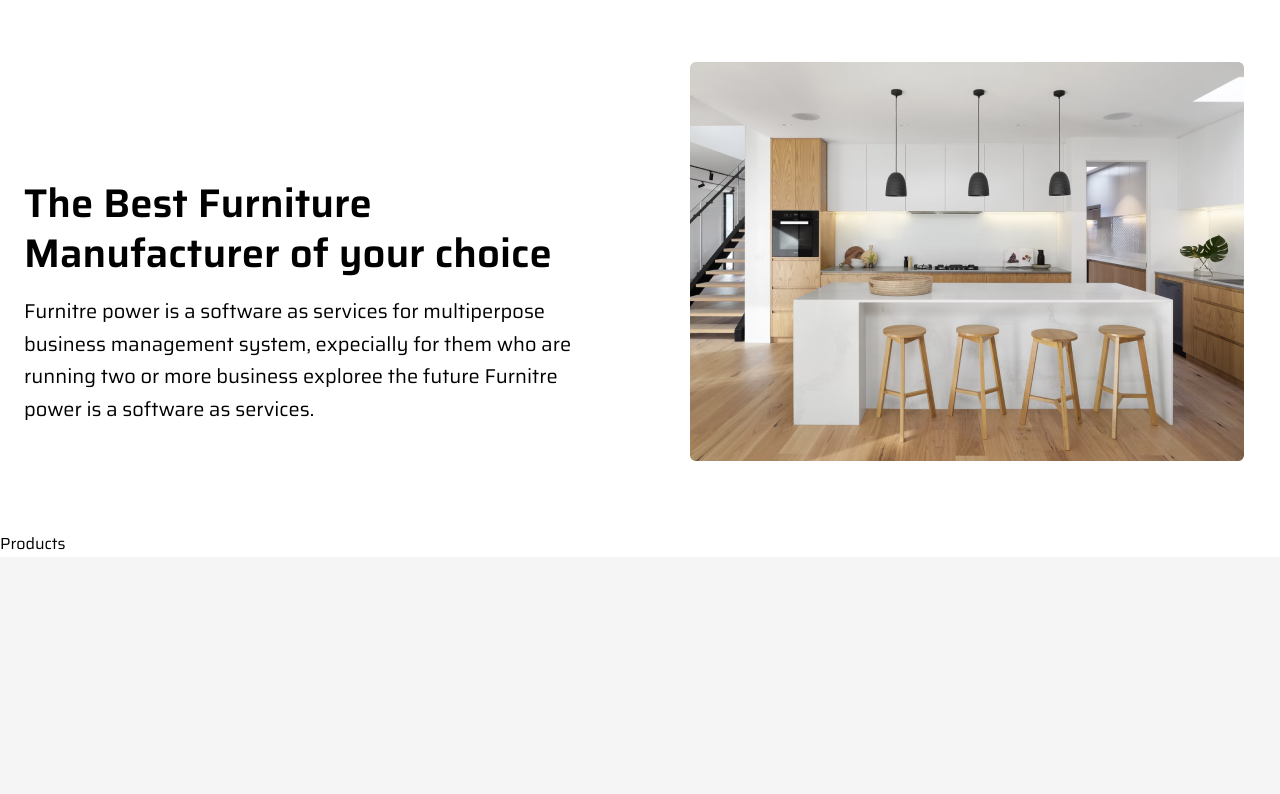
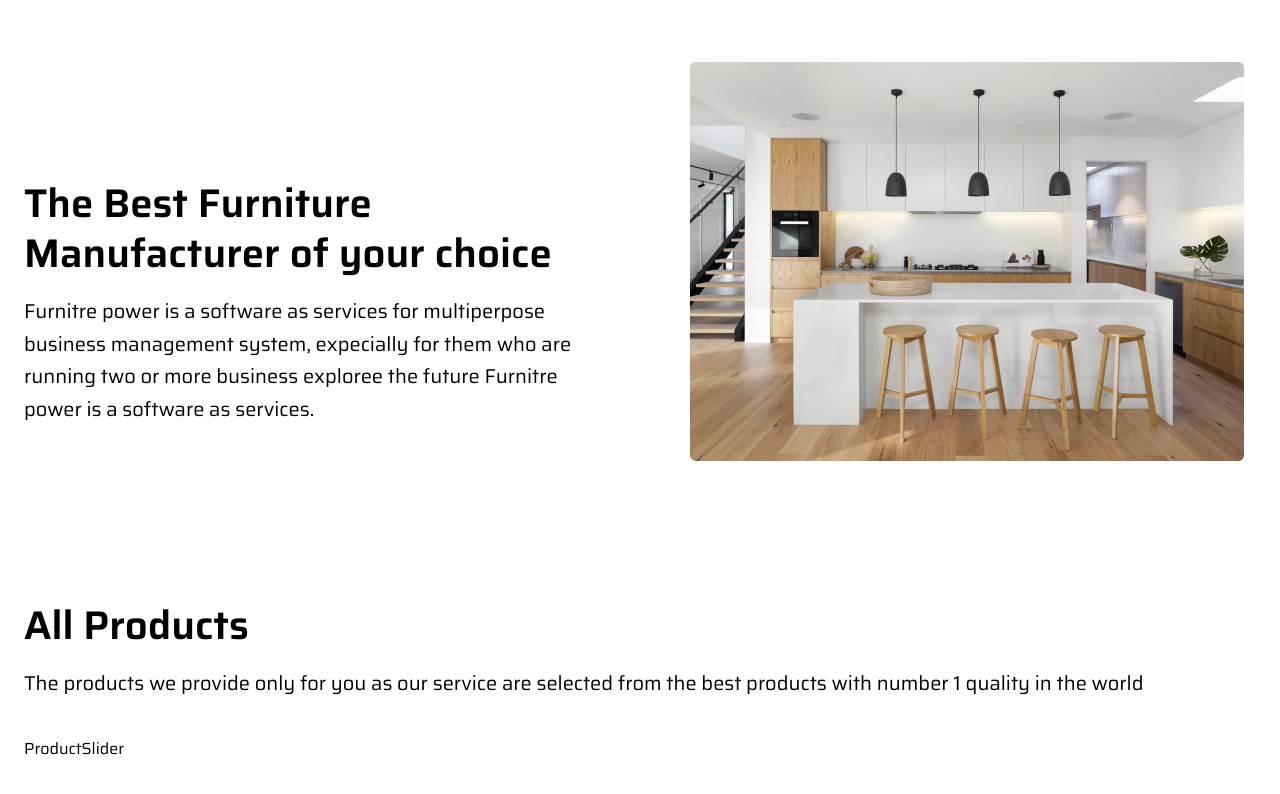
Before and after one commit to Isaiah-Mwinga/Furniture-palace, a React (Create React App) app: page / in a window 1280 px wide. Shown: the part 2017-2811 px from the top of the page. Before the commit the page ends 2574 px from the top, so only its background shows below. Built offline with nearby package versions, Linux system fonts and the light colour scheme; the HTML template or start-up script is replaced by a standard one.

Commit message:
furniture palace

```diff
--- a/src/components/Products.js
+++ b/src/components/Products.js
@@ -1,7 +1,25 @@
 import React from 'react';
 
+//import data
+import { products } from '../data';
+
+//import components
+import ProductSlider from  '../components/ProductSlider';
+
 const Products = () => {
-  return <div>Products</div>;
+  // destructure products
+  const { title, subtitle} = products;
+  return (
+    <section className='section'>
+      <div className='container mx-auto'>
+        <div>
+          <h2 className='title'>{title}</h2>
+          <p className='subtitle'>{subtitle}</p>
+        </div>
+        <ProductSlider />
+      </div>
+    </section>
+  );
 };
 
 export default Products;
```
Also changed, not shown: src/components/ProductSlider.js (+18 -0 lines).
